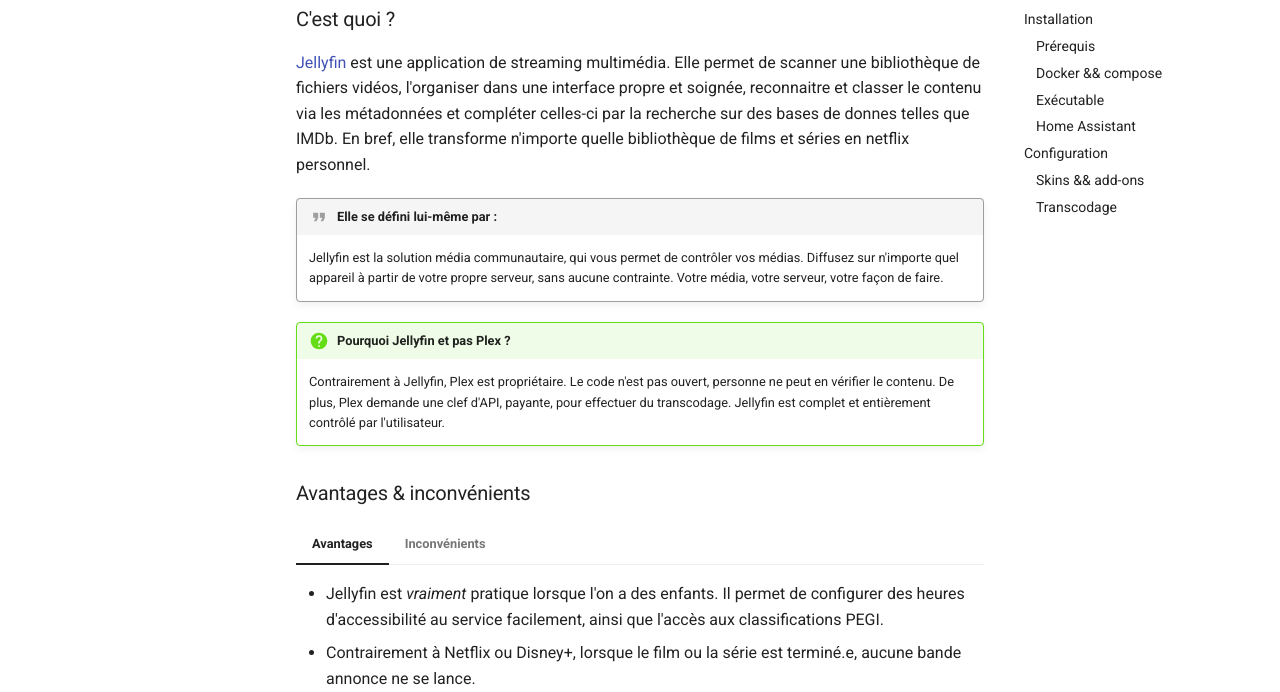
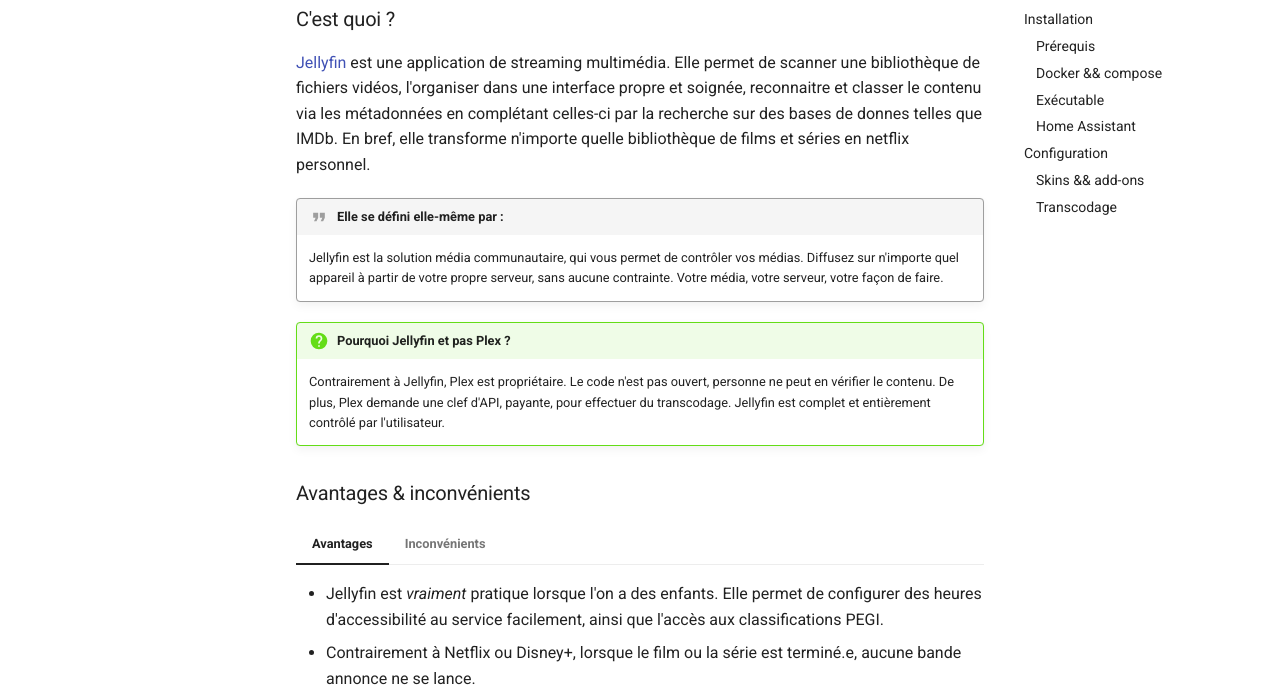
Before and after one commit to adenyrr/become.sh, an MkDocs documentation site: the page built from docs/services/jellyfin.md, in a window 1280 px wide and 1400 px high. Shown: the part 275-967 px from the top of the window. Built offline with MkDocs 1.6.1 and Material for MkDocs 9.7.7, drawn with Linux system fonts in a browser that asks for light colours; comment, search, counter and statistics services are not loaded; some of the changed text lies outside the part shown.

Commit message:
Update jellyfin.md
add-ons

```diff
--- a/docs/services/jellyfin.md
+++ b/docs/services/jellyfin.md
@@ -1,9 +1,9 @@
 ## Introduction
 ### C'est quoi ?
 
-[Jellyfin](https://jellyfin.org/) est une application de streaming multimédia. Elle permet de scanner une bibliothèque de fichiers vidéos, l'organiser dans une interface propre et soignée, reconnaitre et classer le contenu via les métadonnées et compléter celles-ci par la recherche sur des bases de donnes telles que IMDb. En bref, elle transforme n'importe quelle bibliothèque de films et séries en netflix personnel.
+[Jellyfin](https://jellyfin.org/) est une application de streaming multimédia. Elle permet de scanner une bibliothèque de fichiers vidéos, l'organiser dans une interface propre et soignée, reconnaitre et classer le contenu via les métadonnées en complétant celles-ci par la recherche sur des bases de donnes telles que IMDb. En bref, elle transforme n'importe quelle bibliothèque de films et séries en netflix personnel.
 
-!!! quote "Elle se défini lui-même par :"
+!!! quote "Elle se défini elle-même par :"
 
     Jellyfin est la solution média communautaire, qui vous permet de contrôler vos médias. Diffusez sur n'importe quel appareil à partir de votre propre serveur, sans aucune contrainte. Votre média, votre serveur, votre façon de faire.
 
@@ -15,7 +15,7 @@
 
 === "Avantages"
 
-    * Jellyfin est *vraiment* pratique lorsque l'on a des enfants. Il permet de configurer des heures d'accessibilité au service facilement, ainsi que l'accès aux classifications PEGI.
+    * Jellyfin est *vraiment* pratique lorsque l'on a des enfants. Elle permet de configurer des heures d'accessibilité au service facilement, ainsi que l'accès aux classifications PEGI.
     * Contrairement à Netflix ou Disney+, lorsque le film ou la série est terminé.e, aucune bande annonce ne se lance.
     * Jellyfin indique l'heure de fin du média regardé : ça conscientise à la modération
     * Il dispose de clients libres sur quasiment toutes les plateformes (Android, Web, Windows, Mac OS ...)
```
Also changed, not shown: other parts of docs/services/jellyfin.md (+6 -0 lines).
